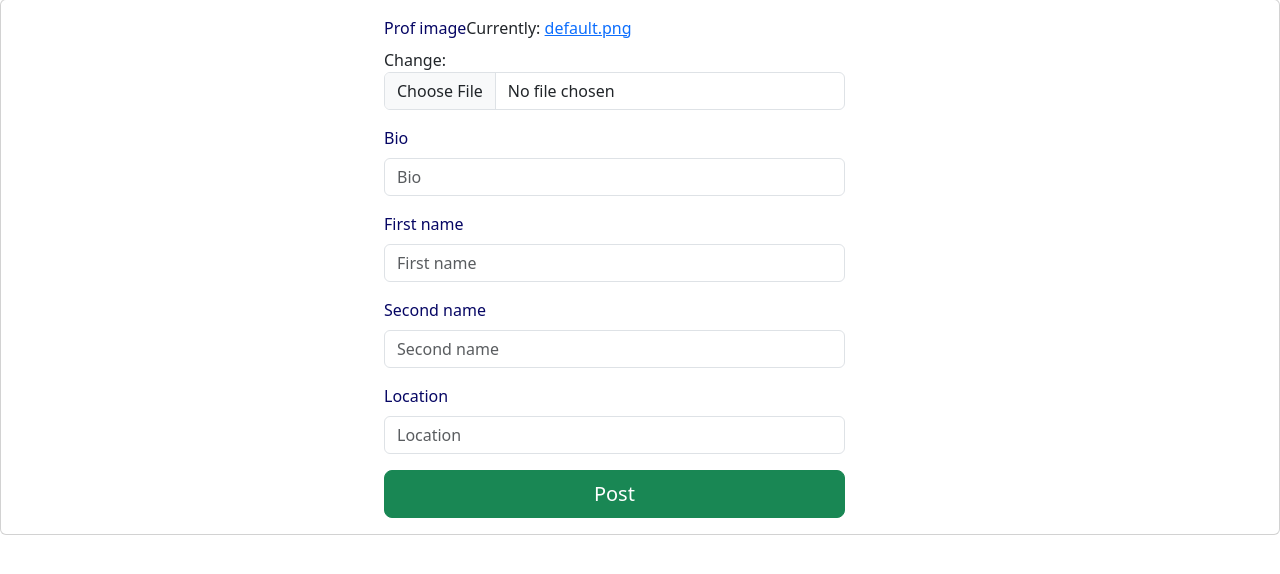
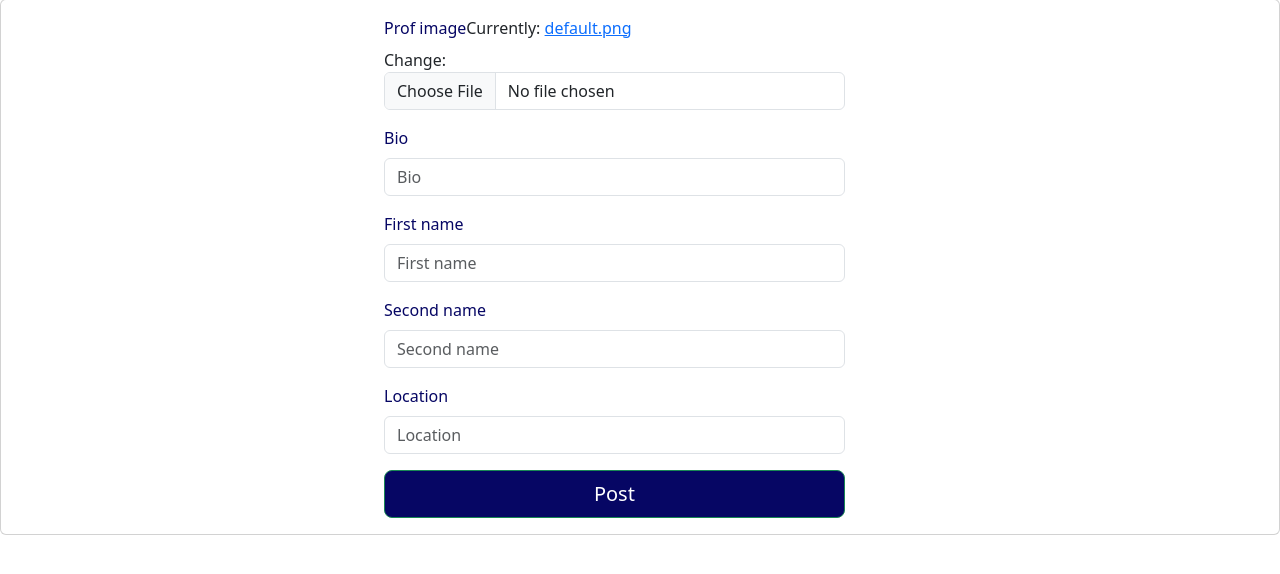
Before and after one commit to victoriamwangi/rateprojects, a Django app: page /update_profile/ in a window 1280 px wide. Shown: the part 211-785 px from the top of the page. Run offline with Django 4.2, Linux system fonts and the light colour scheme; the visitor is signed in with stand-in values (Sample User, id 1); some libraries are stand-ins or nearby versions.

Commit message:
change button colors

```diff
--- a/static/css/style.css
+++ b/static/css/style.css
@@ -51,6 +51,13 @@
 .updatefrm label,
 .registerfrm label {
     color: rgb(6, 6, 100);
+}
+
+.post-form .btn,
+.registerfrm .btn,
+.updatefrm .btn,
+.loginfrm .btn {
+    background-color: rgb(6, 6, 100) !important;
 }
 
 
```
